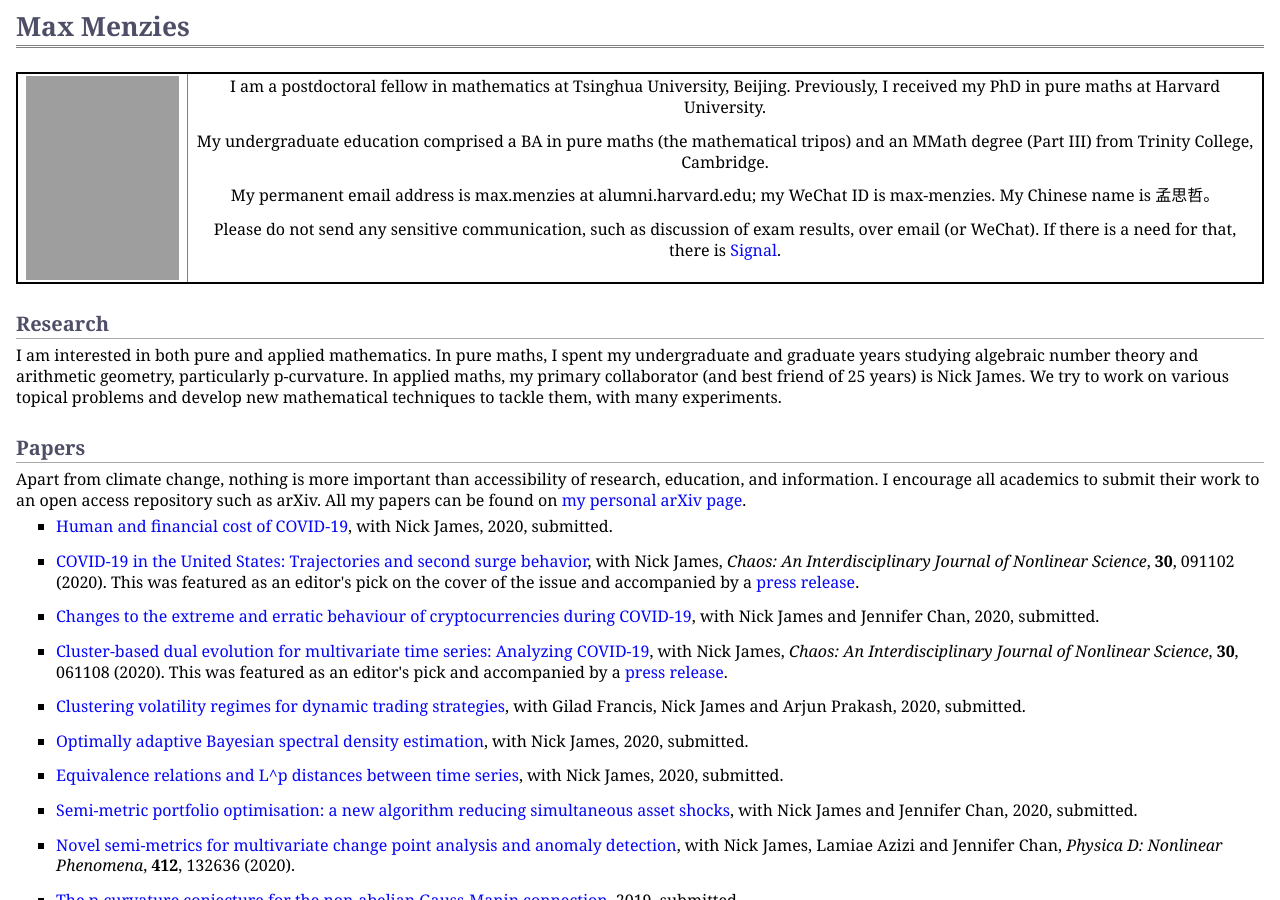
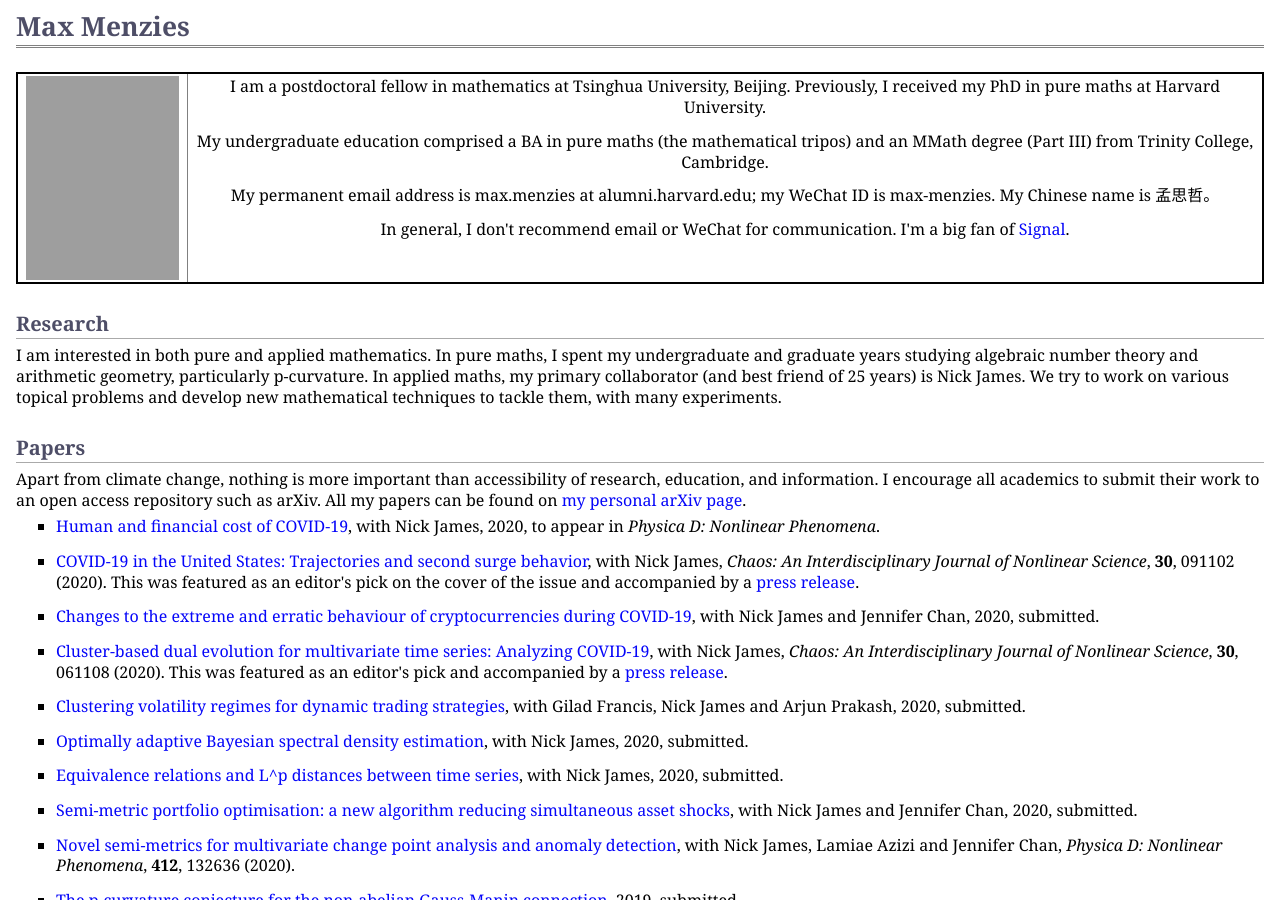
Before and after one commit to MaxMenzies/maxmenzies.com, a Jekyll site: the page index.html, which Jekyll copies as it is, in a window 1280 px wide and 900 px high. Built offline with Jekyll 4.4.1, drawn with Linux system fonts in a browser that asks for light colours; grey boxes are pictures that could not be loaded.

Commit message:
Update index.html

```diff
--- a/index.html
+++ b/index.html
@@ -30,7 +30,7 @@
     My permanent email address is max.menzies at alumni.harvard.edu; my WeChat ID is max-menzies. My Chinese name is 孟思哲。
    </p>
    <p>
-    Please do not send any sensitive communication, such as discussion of exam results, over email (or WeChat). If there is a need for that, there is <a href="https://signal.org/">Signal</a>.
+    In general, I don't recommend email or WeChat for communication. I'm a big fan of <a href="https://signal.org/">Signal</a>.
     </p>
 
   </td>
@@ -40,7 +40,7 @@
 <h2>Papers</h2>
 <p>Apart from climate change, nothing is more important than accessibility of research, education, and information. I encourage all academics to submit their work to an open access repository such as arXiv. All my papers can be found on <a href="https://arxiv.org/a/menzies_m_1.html">my personal arXiv page</a>.</p>
 <ul>
-<li><p><a href="https://arxiv.org/abs/2009.11660">Human and financial cost of COVID-19</a>, with Nick James, 2020, submitted. </p>
+<li><p><a href="https://arxiv.org/abs/2009.11660">Human and financial cost of COVID-19</a>, with Nick James, 2020, to appear in <i>Physica D: Nonlinear Phenomena</i>.</p>
 </li>
 </ul>
 <ul>
```
